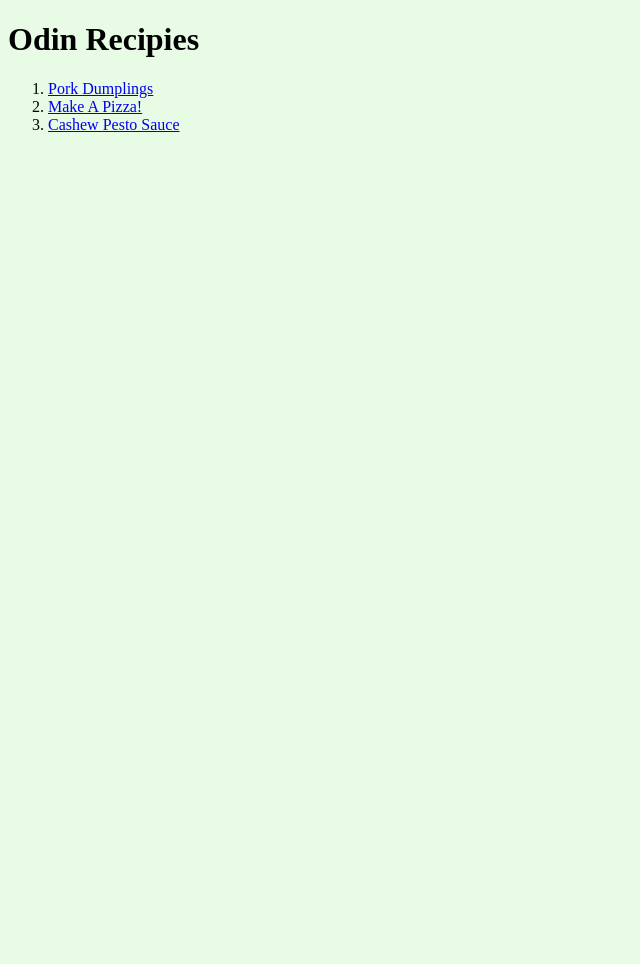
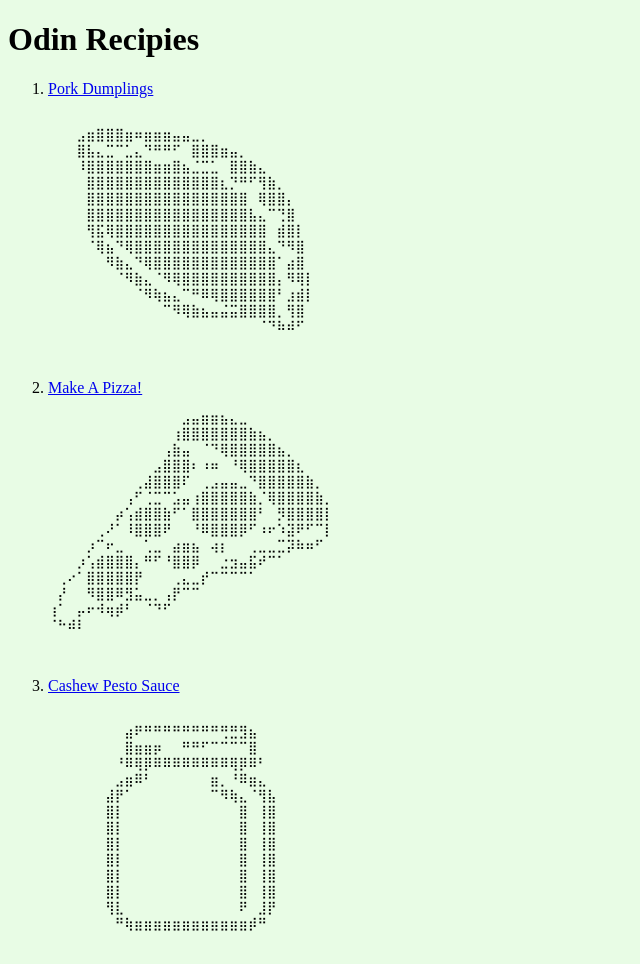
Before and after one commit to wesleygravess/odin-recipes, a plain HTML site: page index.html in a window 1280 px wide. Shown: the whole page, without its empty margins (0-640 px from the left). Before the commit the page ends 800 px from the top, so only its background shows below. Drawn offline with Linux system fonts and the light colour scheme.

Commit message:
add ascii art to index page

```diff
--- a/index.html
+++ b/index.html
@@ -17,8 +17,56 @@
             </h1>
             <ol>
             <li><a href="recipes/dumplings.html">Pork Dumplings</a></li>
+                <pre> ⠀⠀⠀⠀⠀⠀⠀⠀⠀⠀⠀⠀⠀⠀⠀⠀⠀⠀⠀⠀⠀⠀⠀⠀⠀⠀⠀⠀⠀⠀
+⠀⠀⠀⣠⣶⣿⣿⣿⣶⠶⣶⣶⣶⣤⣤⣀⡀⠀⠀⠀⠀⠀⠀⠀⠀⠀⠀⠀⠀⠀
+⠀⠀⠀⣿⣧⣄⣉⠉⣁⣄⠙⠛⠛⠋⠀⣿⣿⣿⣶⣤⡀⠀⠀⠀⠀⠀⠀⠀⠀⠀
+⠀⠀⠀⠸⣿⣿⣿⣿⣿⣿⣿⣶⣶⣿⣦⣈⣉⣁⠀⣿⣿⣷⣄⠀⠀⠀⠀⠀⠀⠀
+⠀⠀⠀⠀⣿⣿⣿⣿⣿⣿⣿⣿⣿⣿⣿⣿⣿⣿⣆⡙⠛⠋⢻⣷⡀⠀⠀⠀⠀⠀
+⠀⠀⠀⠀⣿⣿⣿⣿⣿⣿⣿⣿⣿⣿⣿⣿⣿⣿⣿⣿⣿⠀⢿⣿⣿⡄⠀⠀⠀⠀
+⠀⠀⠀⠀⣿⣿⣿⣿⣿⣿⣿⣿⣿⣿⣿⣿⣿⣿⣿⣿⣿⣧⣄⠉⢙⣿⠀⠀⠀⠀
+⠀⠀⠀⠀⢻⣯⢿⣿⣿⣿⣿⣿⣿⣿⣿⣿⣿⣿⣿⣿⣿⣿⣿⠀⣾⣿⡇⠀⠀⠀
+⠀⠀⠀⠀⠈⢿⣦⠙⢿⣿⣿⣿⣿⣿⣿⣿⣿⣿⣿⣿⣿⣿⣿⣄⠙⠻⣿⠀⠀⠀
+⠀⠀⠀⠀⠀⠀⠻⣷⣄⠙⢿⣿⣿⣿⣿⣿⣿⣿⣿⣿⣿⣿⣿⣿⠁⣴⣿⠀⠀⠀
+⠀⠀⠀⠀⠀⠀⠀⠈⠻⣷⣄⠈⠻⢿⣿⣿⣿⣿⣿⣿⣿⣿⣿⣿⡄⠻⢿⡇⠀⠀
+⠀⠀⠀⠀⠀⠀⠀⠀⠀⠈⠻⢷⣦⣄⠉⠛⠿⢿⣿⣿⣿⣿⣿⣿⠃⣰⣾⡇⠀⠀
+⠀⠀⠀⠀⠀⠀⠀⠀⠀⠀⠀⠀⠉⠻⢿⣷⣦⣤⣬⣭⣿⣿⣿⣿⡀⢻⣿⠀⠀⠀
+⠀⠀⠀⠀⠀⠀⠀⠀⠀⠀⠀⠀⠀⠀⠀⠀⠀⠀⠀⠀⠀⠀⠈⠙⠷⠾⠋⠀⠀⠀
+⠀⠀⠀⠀⠀⠀⠀⠀⠀⠀⠀⠀⠀⠀⠀⠀⠀⠀⠀⠀⠀⠀⠀⠀⠀⠀⠀⠀⠀⠀
+                </pre>
             <li><a href="recipes/pizza.html">Make A Pizza!</a></li>
+                <pre>
+⠀⠀⠀⠀⠀⠀⠀⠀⠀⠀⠀⠀⠀⠀⣠⣤⣶⣶⣦⣄⣀⠀⠀⠀⠀⠀⠀⠀⠀⠀
+⠀⠀⠀⠀⠀⠀⠀⠀⠀⠀⠀⠀⠀⢰⣿⣿⣿⣿⣿⣿⣿⣷⣦⡀⠀⠀⠀⠀⠀⠀
+⠀⠀⠀⠀⠀⠀⠀⠀⠀⠀⠀⠀⢠⣷⣤⠀⠈⠙⢿⣿⣿⣿⣿⣿⣦⡀⠀⠀⠀⠀
+⠀⠀⠀⠀⠀⠀⠀⠀⠀⠀⠀⣠⣿⣿⣿⠆⠰⠶⠀⠘⢿⣿⣿⣿⣿⣿⣆⠀⠀⠀
+⠀⠀⠀⠀⠀⠀⠀⠀⠀⢀⣼⣿⣿⣿⠏⠀⢀⣠⣤⣤⣀⠙⣿⣿⣿⣿⣿⣷⡀⠀
+⠀⠀⠀⠀⠀⠀⠀⠀⢠⠋⢈⣉⠉⣡⣤⢰⣿⣿⣿⣿⣿⣷⡈⢿⣿⣿⣿⣿⣷⡀
+⠀⠀⠀⠀⠀⠀⠀⡴⢡⣾⣿⣿⣷⠋⠁⣿⣿⣿⣿⣿⣿⣿⠃⠀⡻⣿⣿⣿⣿⡇
+⠀⠀⠀⠀⠀⢀⠜⠁⠸⣿⣿⣿⠟⠀⠀⠘⠿⣿⣿⣿⡿⠋⠰⠖⠱⣽⠟⠋⠉⡇
+⠀⠀⠀⠀⡰⠉⠖⣀⠀⠀⢁⣀⠀⣴⣶⣦⠀⢴⡆⠀⠀⢀⣀⣀⣉⡽⠷⠶⠋⠀
+⠀⠀⠀⡰⢡⣾⣿⣿⣿⡄⠛⠋⠘⣿⣿⡿⠀⠀⣐⣲⣤⣯⠞⠉⠁⠀⠀⠀⠀⠀
+⠀⢀⠔⠁⣿⣿⣿⣿⣿⡟⠀⠀⠀⢀⣄⣀⡞⠉⠉⠉⠉⠁⠀⠀⠀⠀⠀⠀⠀⠀
+⠀⡜⠀⠀⠻⣿⣿⠿⣻⣥⣀⡀⢠⡟⠉⠉⠀⠀⠀⠀⠀⠀⠀⠀⠀⠀⠀⠀⠀⠀
+⢰⠁⠀⡤⠖⠺⢶⡾⠃⠀⠈⠙⠋⠀⠀⠀⠀⠀⠀⠀⠀⠀⠀⠀⠀⠀⠀⠀⠀⠀
+⠈⠓⠾⠇⠀⠀⠀⠀⠀⠀⠀⠀⠀⠀⠀⠀⠀⠀⠀⠀⠀⠀⠀⠀⠀⠀⠀⠀⠀⠀
+
+                </pre>
             <li><a href="recipes/cashew-pesto-sauce.html">Cashew Pesto Sauce</a></li>
+                <pre>⠀⠀⠀⠀⠀⠀⠀⠀⠀⠀⠀⠀⠀⠀⠀⠀⠀⠀⠀⠀⠀⠀⠀⠀⠀⠀⠀⠀⠀⠀
+⠀⠀⠀⠀⠀⠀⠀⠀⣴⠟⠛⠛⠛⠛⠛⠛⠛⠛⢛⣛⣻⣦⠀⠀⠀⠀⠀⠀⠀⠀
+⠀⠀⠀⠀⠀⠀⠀⠀⣿⣶⣶⡶⠀⠀⠛⠛⠋⠉⠉⠉⠉⣿⠀⠀⠀⠀⠀⠀⠀⠀
+⠀⠀⠀⠀⠀⠀⠀⠘⠿⢿⡿⠿⠿⠿⠿⠿⠿⠿⠿⢿⡿⠿⠃⠀⠀⠀⠀⠀⠀⠀
+⠀⠀⠀⠀⠀⠀⠀⣠⣶⠿⠃⠀⠀⠀⠀⠀⠀⣶⡀⠘⠿⣶⣄⠀⠀⠀⠀⠀⠀⠀
+⠀⠀⠀⠀⠀⠀⣼⡟⠁⠀⠀⠀⠀⠀⠀⠀⠀⠉⠻⢷⣄⠈⢻⣧⠀⠀⠀⠀⠀⠀
+⠀⠀⠀⠀⠀⠀⣿⡇⠀⠀⠀⠀⠀⠀⠀⠀⠀⠀⠀⠀⣿⠀⢸⣿⠀⠀⠀⠀⠀⠀
+⠀⠀⠀⠀⠀⠀⣿⡇⠀⠀⠀⠀⠀⠀⠀⠀⠀⠀⠀⠀⣿⠀⢸⣿⠀⠀⠀⠀⠀⠀
+⠀⠀⠀⠀⠀⠀⣿⡇⠀⠀⠀⠀⠀⠀⠀⠀⠀⠀⠀⠀⣿⠀⢸⣿⠀⠀⠀⠀⠀⠀
+⠀⠀⠀⠀⠀⠀⣿⡇⠀⠀⠀⠀⠀⠀⠀⠀⠀⠀⠀⠀⣿⠀⢸⣿⠀⠀⠀⠀⠀⠀
+⠀⠀⠀⠀⠀⠀⣿⡇⠀⠀⠀⠀⠀⠀⠀⠀⠀⠀⠀⠀⣿⠀⢸⣿⠀⠀⠀⠀⠀⠀
+⠀⠀⠀⠀⠀⠀⣿⡇⠀⠀⠀⠀⠀⠀⠀⠀⠀⠀⠀⠀⣿⠀⢸⣿⠀⠀⠀⠀⠀⠀
+⠀⠀⠀⠀⠀⠀⢻⣇⠀⠀⠀⠀⠀⠀⠀⠀⠀⠀⠀⠀⠟⠀⣸⡟⠀⠀⠀⠀⠀⠀
+⠀⠀⠀⠀⠀⠀⠀⠛⢷⣶⣶⣶⣶⣶⣶⣶⣶⣶⣶⣶⣶⡾⠛⠀⠀⠀⠀⠀⠀⠀
+⠀⠀⠀⠀⠀⠀⠀⠀⠀⠀⠀⠀⠀⠀</pre>
             </ol>
 
         </body>
```
